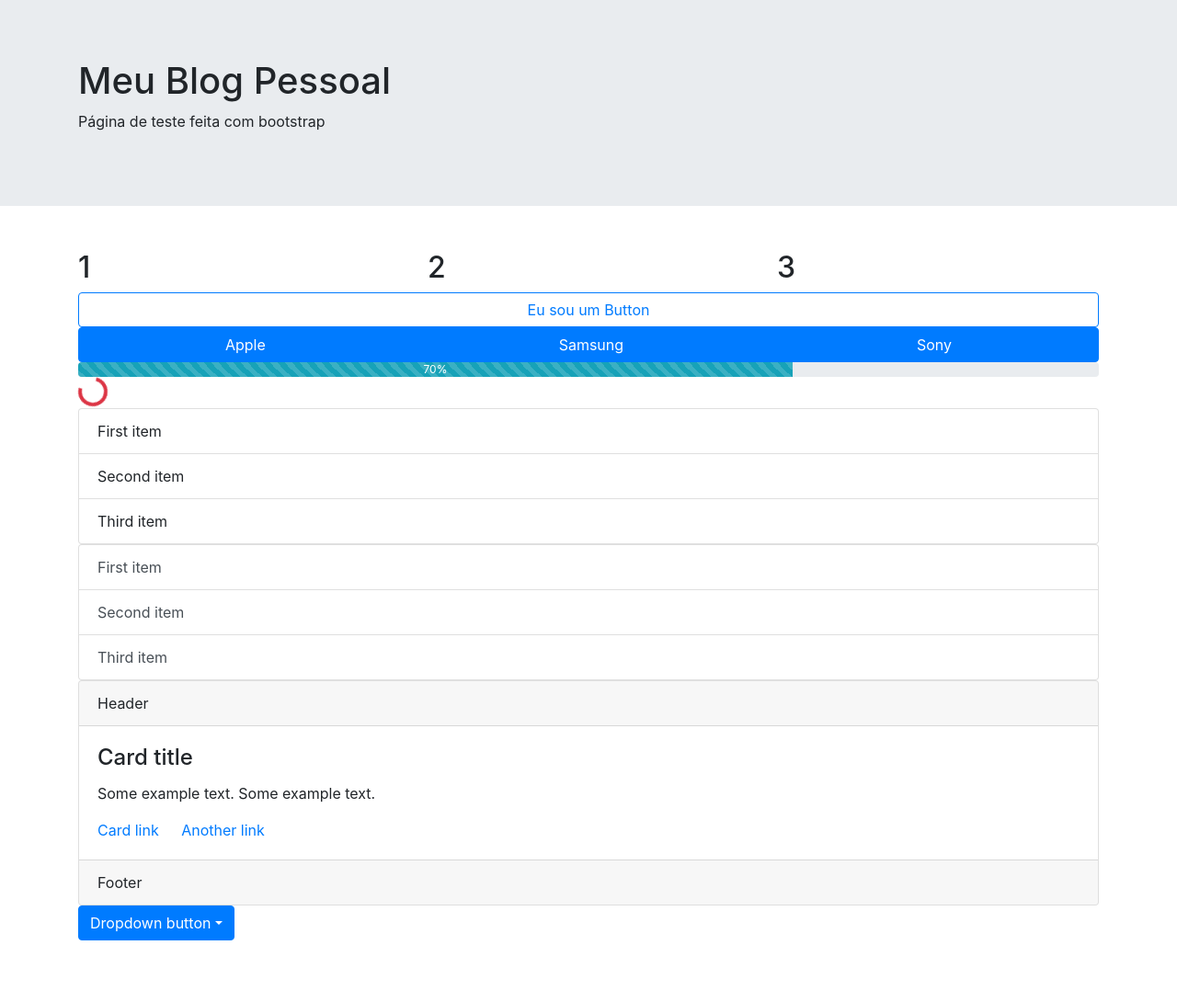
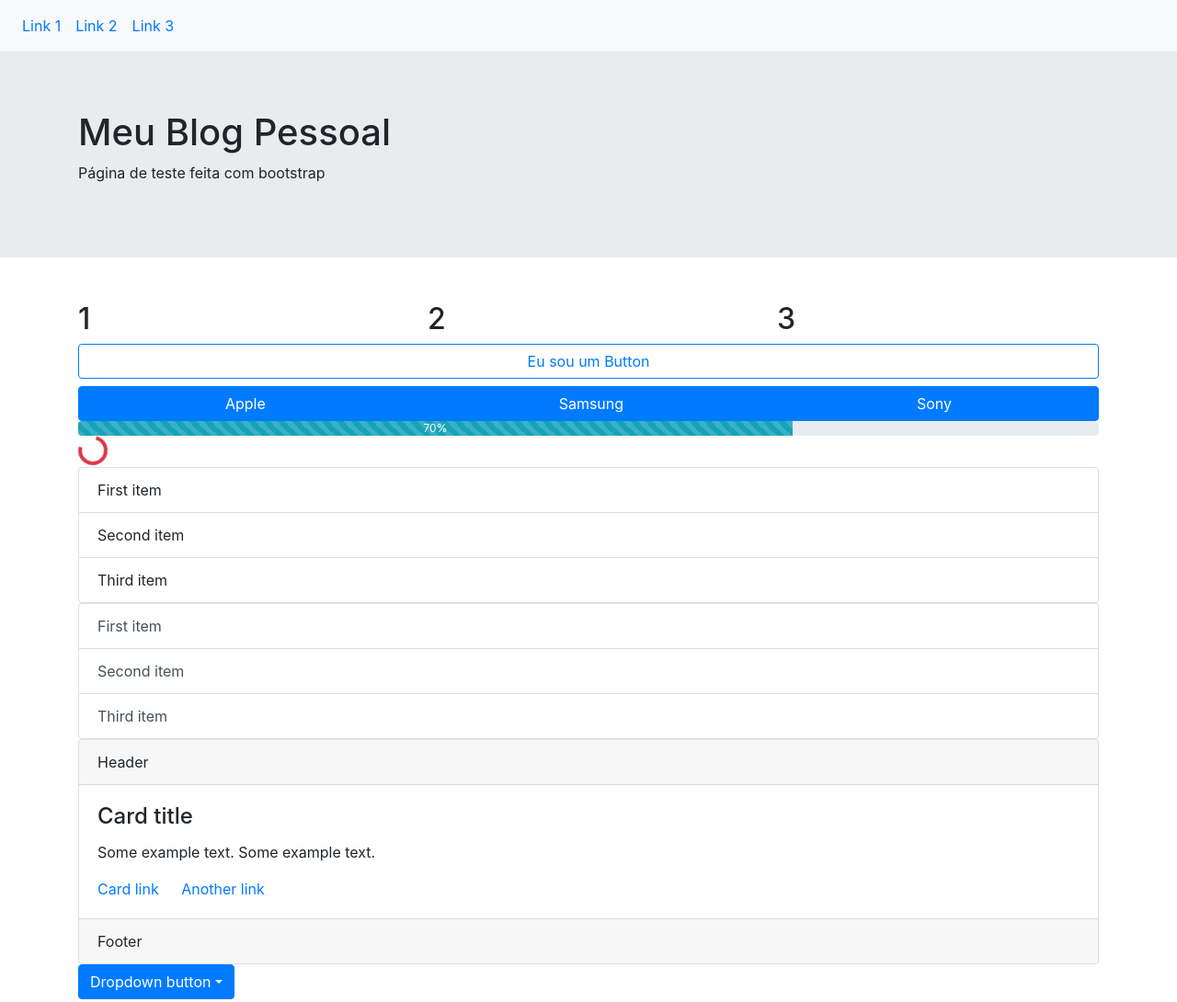
Before and after one commit to ronaldo-bguimaraes/top-bilionarios, a plain HTML site: page index.html in a window 1280 px wide. Shown: the whole page at 92% size. Drawn offline with Linux system fonts and the light colour scheme.

Commit message:
Bootstrap Alguns Elementos

```diff
--- a/index.html
+++ b/index.html
@@ -18,6 +18,20 @@
 
 <body>
 
+  <nav class="navbar navbar-expand-sm bg-light">
+    <ul class="navbar-nav">
+      <li class="nav-item">
+        <a class="nav-link" href="#">Link 1</a>
+      </li>
+      <li class="nav-item">
+        <a class="nav-link" href="#">Link 2</a>
+      </li>
+      <li class="nav-item">
+        <a class="nav-link" href="#">Link 3</a>
+      </li>
+    </ul>
+  </nav>
+
   <div class="jumbotron jumbotron-fluid">
     <div class="container">
       <h1>Meu Blog Pessoal</h1>
@@ -26,6 +40,7 @@
   </div>
 
   <div class="container pt-3">
+
     <div class="row">
       <div class="col-sm">
         <h2>1</h2>
@@ -38,58 +53,32 @@
       </div>
     </div>
 
-    <div class="row">
-      <div class="col-sm">
     <button type="button" class="btn btn-outline-primary btn-block">Eu sou um Button</button>
-      </div>
-    </div>
 
-    <div class="row">
-      <div class="col-sm">
     <div class="btn-group btn-block">
       <button type="button" class="btn btn-primary">Apple</button>
       <button type="button" class="btn btn-primary">Samsung</button>
       <button type="button" class="btn btn-primary">Sony</button>
     </div>
-      </div>
-    </div>
 
-    <div class="row">
-      <div class="col-sm">
     <div class="progress">
       <div class="progress-bar progress-bar-striped progress-bar-animated bg-info" style="width:70%">70%</div>
     </div>
-      </div>
-    </div>
 
-    <div class="row">
-      <div class="col-sm">
     <div class="spinner-border text-danger"></div>
-      </div>
-    </div>
 
-    <div class="row">
-      <div class="col-sm">
     <ul class="list-group">
       <li class="list-group-item">First item</li>
       <li class="list-group-item">Second item</li>
       <li class="list-group-item">Third item</li>
     </ul>
-      </div>
-    </div>
 
-    <div class="row">
-      <div class="col-sm">
     <div class="list-group">
       <a href="#" class="list-group-item list-group-item-action">First item</a>
       <a href="#" class="list-group-item list-group-item-action">Second item</a>
       <a href="#" class="list-group-item list-group-item-action">Third item</a>
     </div>
-      </div>
-    </div>
 
-    <div class="row">
-      <div class="col-sm">
     <div class="card">
       <div class="card-header">Header</div>
       <div class="card-body">
@@ -100,31 +89,13 @@
       </div>
       <div class="card-footer">Footer</div>
     </div>
-      </div>
-    </div>
 
-    <div class="row">
-      <div class="col-sm">
     <div class="dropdown">
       <button type="button" class="btn btn-primary dropdown-toggle" data-toggle="dropdown">Dropdown button</button>
       <div class="dropdown-menu">
         <a class="dropdown-item" href="#">Link 1</a>
         <a class="dropdown-item" href="#">Link 2</a>
         <a class="dropdown-item" href="#">Link 3</a>
-          </div>
-        </div>
-      </div>
-    </div>
-
-    <div class="row">
-      <div class="col-sm">
-
-      </div>
-    </div>
-
-    <div class="row">
-      <div class="col-sm">
-
       </div>
     </div>
 
```
Lines whose indentation alone changed are shown as unchanged.
